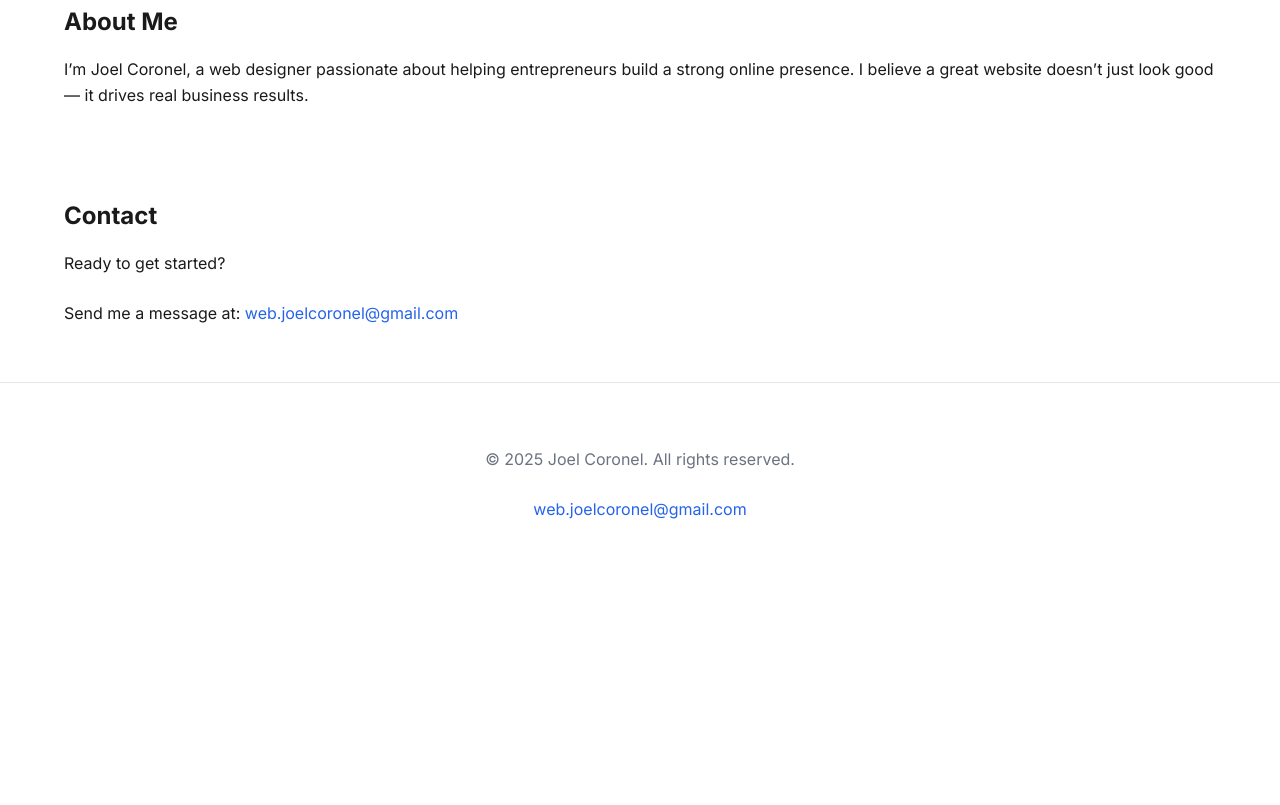
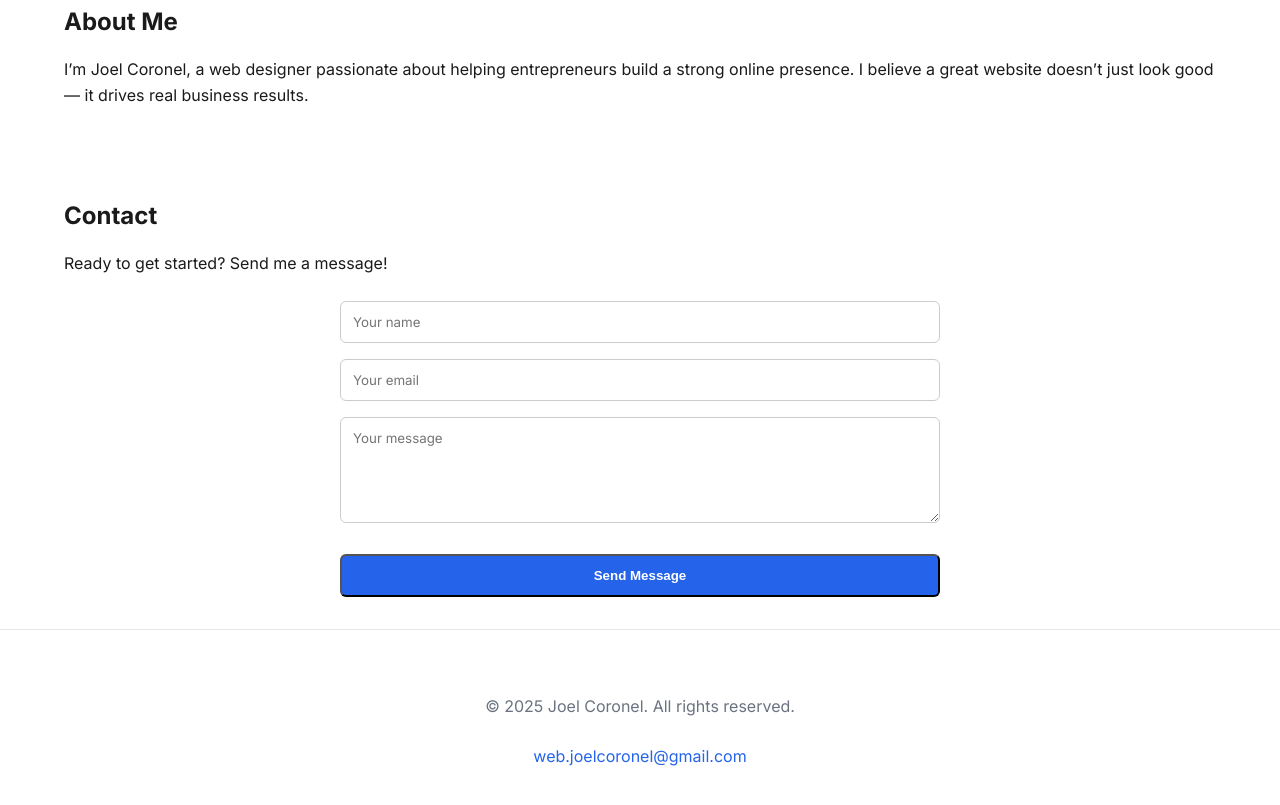
Before and after one commit to webjoelcoronel-spec/joelcoronel.github.io, a plain HTML site: page index.html in a window 1280 px wide. Shown: the part 1332-2137 px from the top of the page. Before the commit the page ends 1942 px from the top, so only its background shows below. Drawn offline with Linux system fonts and the light colour scheme.

Commit message:
Update index.html

```diff
--- a/index.html
+++ b/index.html
@@ -235,10 +235,39 @@
   </section>
 
   <section id="contact" class="container">
-    <h2>Contact</h2>
-    <p>Ready to get started?</p>
-    <p>Send me a message at: <a href="mailto:web.joelcoronel@gmail.com">web.joelcoronel@gmail.com</a></p>
-  </section>
+  <h2>Contact</h2>
+  <p>Ready to get started? Send me a message!</p>
+  <form action="https://formspree.io/f/xeorvvea" method="POST" style="max-width: 600px; margin: 0 auto;">
+    <div style="margin-bottom: 1rem;">
+      <input
+        type="text"
+        name="name"
+        placeholder="Your name"
+        required
+        style="width: 100%; padding: 0.75rem; border: 1px solid #ccc; border-radius: 6px; font-family: 'Inter', sans-serif;"
+      >
+    </div>
+    <div style="margin-bottom: 1rem;">
+      <input
+        type="email"
+        name="email"
+        placeholder="Your email"
+        required
+        style="width: 100%; padding: 0.75rem; border: 1px solid #ccc; border-radius: 6px; font-family: 'Inter', sans-serif;"
+      >
+    </div>
+    <div style="margin-bottom: 1.5rem;">
+      <textarea
+        name="message"
+        placeholder="Your message"
+        required
+        rows="5"
+        style="width: 100%; padding: 0.75rem; border: 1px solid #ccc; border-radius: 6px; font-family: 'Inter', sans-serif;"
+      ></textarea>
+    </div>
+    <button type="submit" class="btn" style="width: 100%;">Send Message</button>
+  </form>
+</section>
 
   <footer>
     <div class="container">
```
